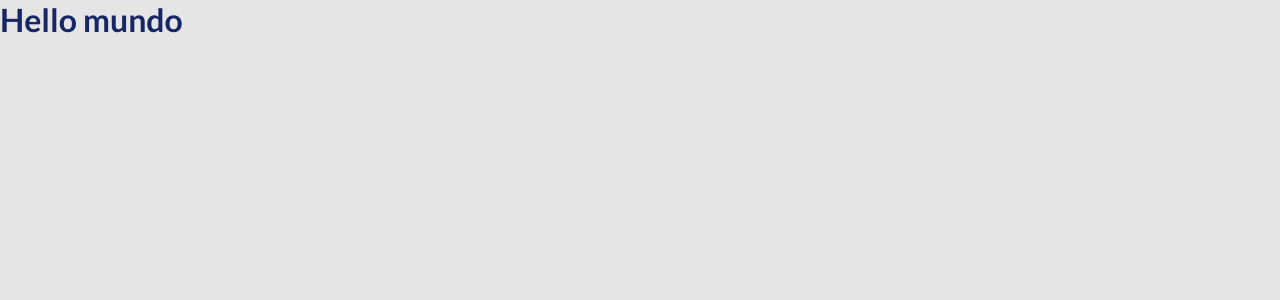
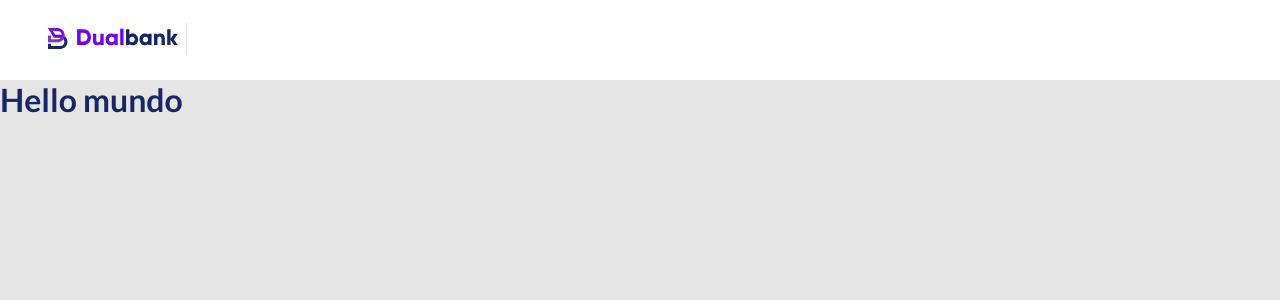
Before and after one commit to Thiago-spart/bank-dashboard, a Next.js app: page / in a window 1280 px wide. Shown: the top 300 px of the page. Built offline with nearby package versions, Linux system fonts and the light colour scheme.

Commit message:
Create Header component

```diff
--- a/package.json
+++ b/package.json
@@ -12,6 +12,7 @@
     "next": "11.0.1",
     "react": "17.0.2",
     "react-dom": "17.0.2",
+    "react-icons": "^4.2.0",
     "styled-components": "^5.3.0"
   },
   "devDependencies": {
--- /dev/null
+++ b/src/components/Header/index.tsx
@@ -0,0 +1,20 @@
+import Image from "next/image";
+
+import { Container, ContainerContent, Logo } from "./styles";
+
+export const Header = () => {
+  return (
+    <Container>
+      <ContainerContent>
+        <Logo>
+          <Image
+            src="/images/logo.svg"
+            alt="Dualbank logo"
+            width="130"
+            height="21"
+          />
+        </Logo>
+      </ContainerContent>
+    </Container>
+  );
+};
--- /dev/null
+++ b/src/components/Header/styles.ts
@@ -0,0 +1,29 @@
+import styled from "styled-components";
+
+export const Container = styled.header`
+	background: #ffffff;
+	height: 5rem;
+`
+
+export const ContainerContent = styled.header`
+	max-width: 1120px;
+	height: 5rem;
+	margin: 0 1rem;
+	padding: 0 2rem;
+	position: relative;
+
+	display: flex;
+	align-items: center;
+	`
+
+export const Logo = styled.div`
+	&::after {
+		content: '';
+		height: 40%;
+		position: absolute;
+		bottom: 25px;
+		left: 170px;
+		border-right: 1px solid var(--logo-board);
+	}
+	width: 130px;
+`
--- a/src/pages/_app.tsx
+++ b/src/pages/_app.tsx
@@ -1,10 +1,12 @@
 import type { AppProps } from "next/app";
 
 import { GlobalStyles } from "../../styles/globals";
+import { Header } from "../components/Header";
 
 function MyApp({ Component, pageProps }: AppProps) {
   return (
     <>
+      <Header />
       <Component {...pageProps} />
       <GlobalStyles />
     </>
--- a/styles/globals.ts
+++ b/styles/globals.ts
@@ -9,6 +9,7 @@ export const GlobalStyles = createGlobalStyle`
 
 	:root {
 		--background: #E5E5E5;
+		--logo-board: #E5E4E2;
 
 		--primary: #622EE5;
 		--secondary: #778899;
```
Also changed, not shown: 1 other file (tests, documents, lock files or other folders).
